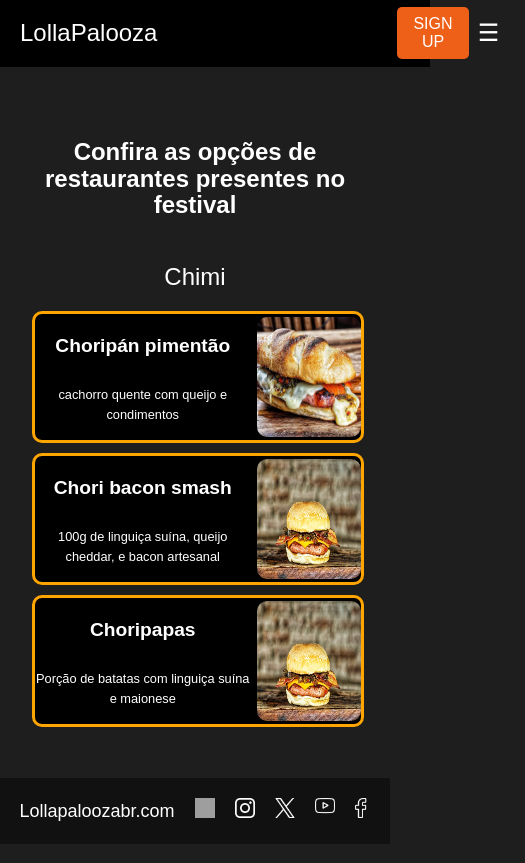
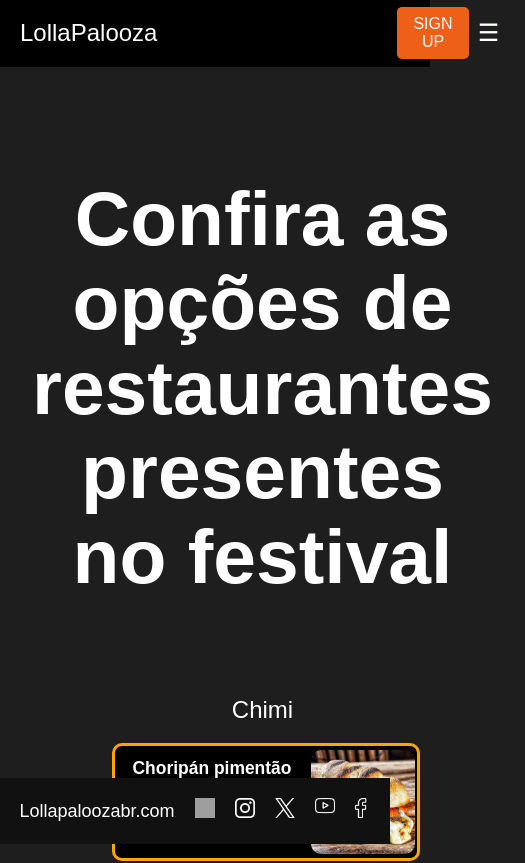
Before and after one commit to Projetos-de-Extensao/PFE_24.2_8001_II_RaveBreaking, a React (Vite) app in the folder site-prototipo/site/: page /gastronomia/restaurantes in a window 390 px wide. Shown: the top 863 px of the page, 525 px wide, since content can reach past the window. Built offline with nearby package versions, Linux system fonts and the light colour scheme; grey boxes are pictures that could not be loaded; a web font is replaced by a local one.

Commit message:
Restaurante mobile first

```diff
--- a/site-prototipo/site/src/App.css
+++ b/site-prototipo/site/src/App.css
@@ -687,25 +687,32 @@
 }
 
 .topo-res{
-  top: auto;
-  bottom: auto;
+  margin-top: 20%;
+  margin-bottom: 4%;
   display: flex;
   position: relative;
-  z-index: -1;
-  height: 100%;
-}
-
-.h1-res{
   color: white;
   font-size: 1.5em;
 }
 
 .restaurantes-conteiner{
   display: grid;
-  gap: 1rem;
+  position: relative;
+  gap: 4%;
   width: 100%;
   grid-template-rows: auto;
   justify-content: center;
+  margin-bottom: 16%;
+}
+
+.restaurantes-conteiner-ultimo{
+  display: grid;
+  position: relative;
+  gap: 4%;
+  width: 100%;
+  grid-template-rows: auto;
+  justify-content: center;
+  margin-bottom: 29%;
 }
 
 
@@ -721,7 +728,7 @@
 
 .item-res{
   display: grid;
-  gap: 2%;
+  gap: 1%;
   grid-template-areas:
       "a b"
       "c b"
@@ -743,9 +750,7 @@
   position: relative;
   grid-area: a;
   justify-content: center;
-  font-size: 120%;
-  height: 20%;
-  width: 100%;
+  font-size: 109%;
 }
 
 .item-res-desc{
@@ -754,6 +759,7 @@
   grid-area: c;
   justify-content: center;
   font-size: 80%;
+  width: 12rem;
 }
 
 .item-res-img{
@@ -762,8 +768,8 @@
   justify-content: center;
   border-radius: 10px;
   grid-area: b;
+  height: 6.5rem;
   width: 6.5rem;
-  height: 7.5rem;
 }
 
 
```
